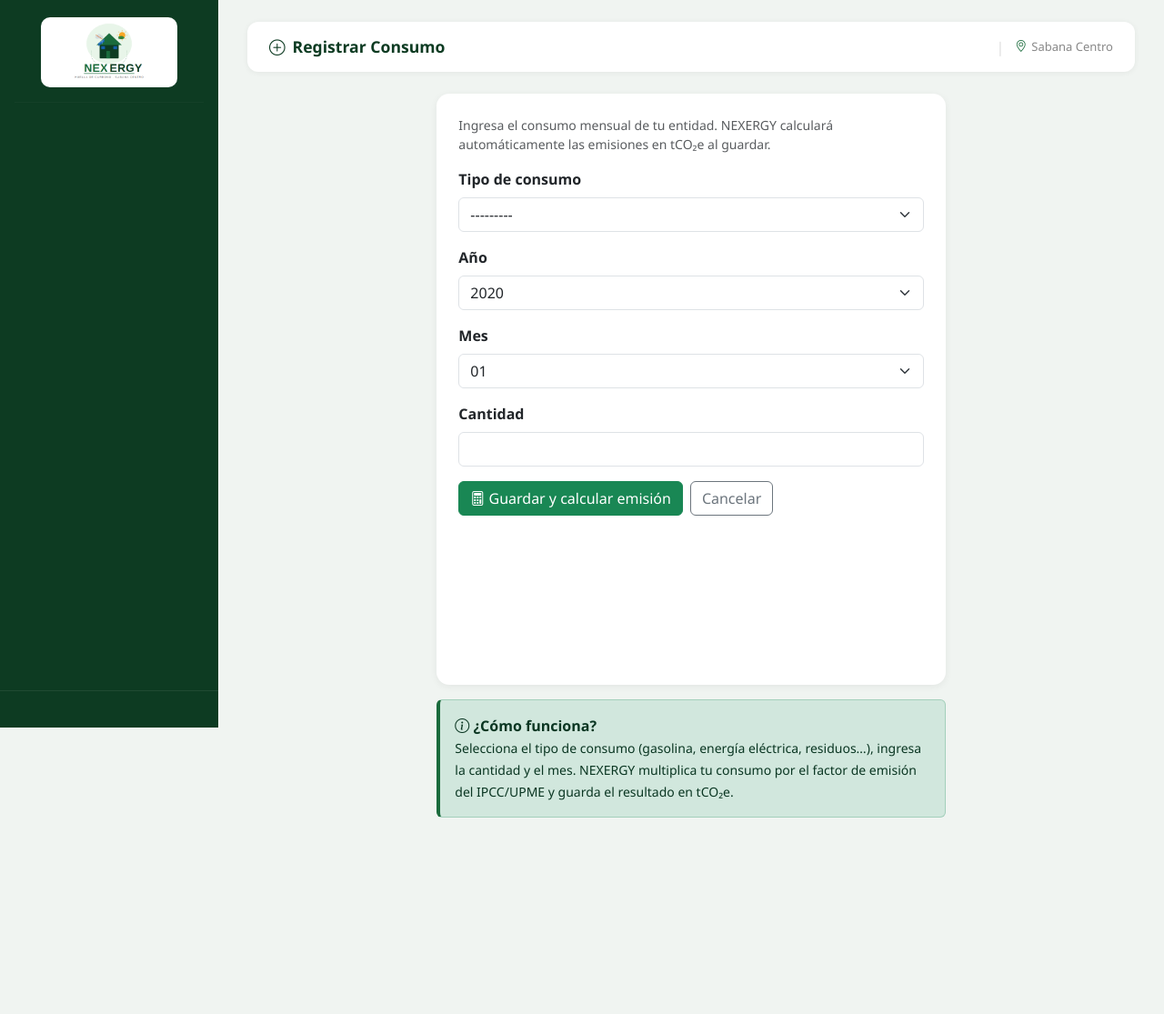
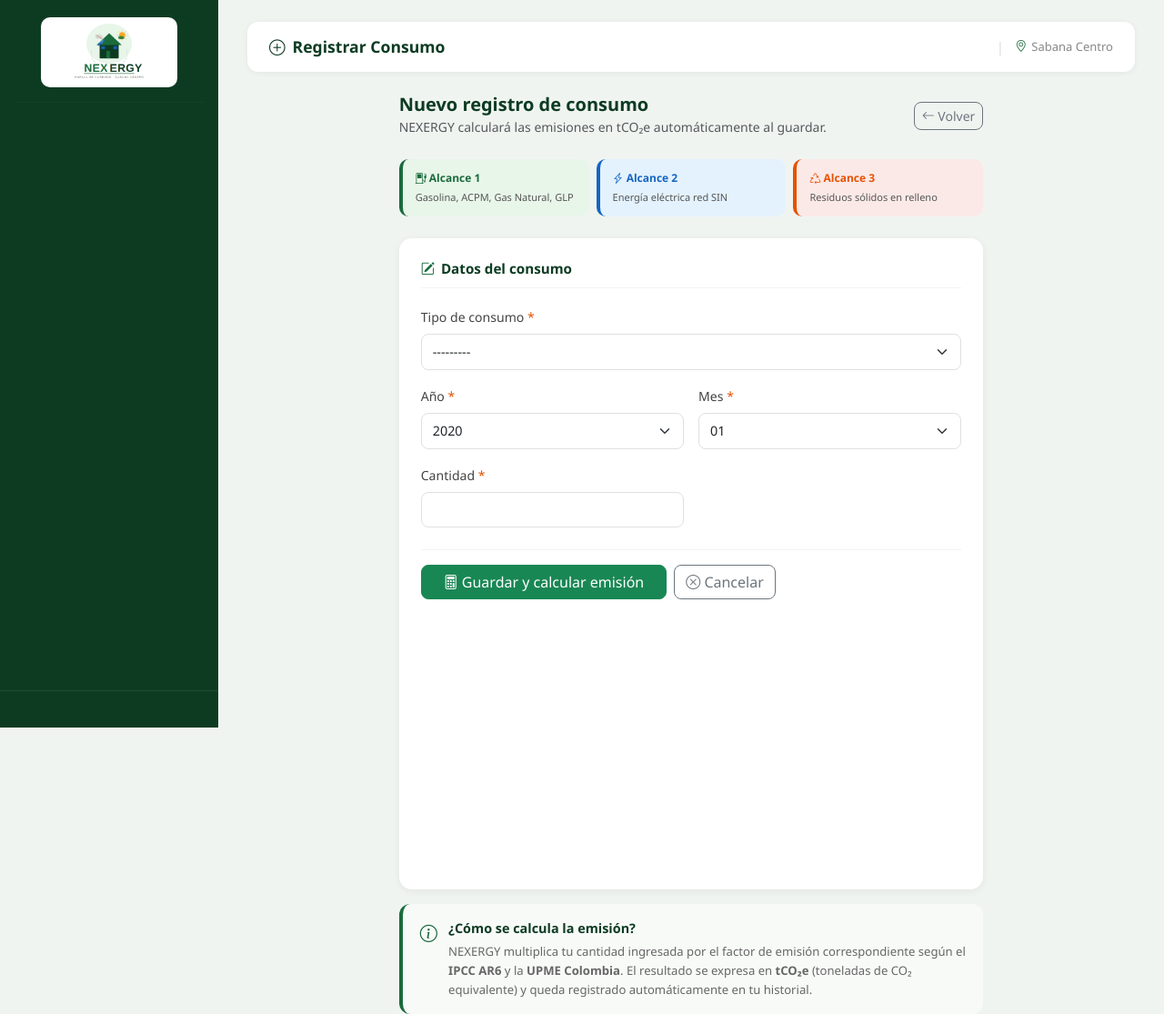
Before and after one commit to EisonAlexanderGonzalezDIaz/nexergy, a Django app: template templates/consumos/nuevo.html in a window 1280 px wide. Shown: the whole page at 91% size. Before the commit the page ends 899 px from the top, so only its background shows below. Run offline with Django 4.2, Linux system fonts and the light colour scheme; the template is opened without the code that fills it: values that come from a table or form of the project are taken from there, others are empty; data comes from the database, SQL or seed files in the repository.

Commit message:
feat: mejorar diseño mis consumos y registrar consumo

```diff
--- a/templates/consumos/nuevo.html
+++ b/templates/consumos/nuevo.html
@@ -1,46 +1,114 @@
 {% extends "base.html" %}
-{% block titulo %}Nuevo Consumo{% endblock %}
+{% block titulo %}Registrar Consumo{% endblock %}
 {% block page_title %}<i class="bi bi-plus-circle"></i> Registrar Consumo{% endblock %}
+
 {% block content %}
 <div class="row justify-content-center">
-  <div class="col-md-7">
+  <div class="col-md-8">
+
+    <!-- Encabezado -->
+    <div class="d-flex align-items-center justify-content-between mb-4">
+      <div>
+        <h5 style="color:#0D3B22; font-weight:600; margin:0;">Nuevo registro de consumo</h5>
+        <span class="text-muted small">NEXERGY calculará las emisiones en tCO₂e automáticamente al guardar.</span>
+      </div>
+      <a href="{% url 'consumos:lista' %}" class="btn btn-sm btn-outline-secondary" style="border-radius:8px;">
+        <i class="bi bi-arrow-left"></i> Volver
+      </a>
+    </div>
+
+    <!-- Tarjetas de alcances -->
+    <div class="row g-2 mb-4">
+      <div class="col-md-4">
+        <div style="background:#E8F5E9; border-radius:10px; padding:12px 14px; border-left:4px solid #1A6B3C;">
+          <div style="font-size:12px; font-weight:600; color:#1A6B3C; margin-bottom:4px;"><i class="bi bi-fuel-pump"></i> Alcance 1</div>
+          <div style="font-size:11px; color:#555;">Gasolina, ACPM, Gas Natural, GLP</div>
+        </div>
+      </div>
+      <div class="col-md-4">
+        <div style="background:#E3F2FD; border-radius:10px; padding:12px 14px; border-left:4px solid #1565C0;">
+          <div style="font-size:12px; font-weight:600; color:#1565C0; margin-bottom:4px;"><i class="bi bi-lightning-charge"></i> Alcance 2</div>
+          <div style="font-size:11px; color:#555;">Energía eléctrica red SIN</div>
+        </div>
+      </div>
+      <div class="col-md-4">
+        <div style="background:#FBE9E7; border-radius:10px; padding:12px 14px; border-left:4px solid #E65100;">
+          <div style="font-size:12px; font-weight:600; color:#E65100; margin-bottom:4px;"><i class="bi bi-recycle"></i> Alcance 3</div>
+          <div style="font-size:11px; color:#555;">Residuos sólidos en relleno</div>
+        </div>
+      </div>
+    </div>
+
+    <!-- Formulario -->
     <div class="chart-card">
-      <p class="text-muted small mb-3">
-        Ingresa el consumo mensual de tu entidad. NEXERGY calculará automáticamente
-        las emisiones en tCO₂e al guardar.
-      </p>
+      <h6 style="color:#0D3B22; font-weight:600; margin-bottom:1.2rem; padding-bottom:.75rem; border-bottom:1px solid #F0F4F1; display:flex; align-items:center; gap:7px;">
+        <i class="bi bi-pencil-square" style="color:#1A6B3C;"></i> Datos del consumo
+      </h6>
+
       <form method="post">
         {% csrf_token %}
+        <div class="row g-3">
           {% for field in form %}
-        <div class="mb-3">
-          <label class="form-label fw-semibold">{{ field.label }}</label>
+          <div class="{% if forloop.counter == 1 %}col-12{% else %}col-md-6{% endif %}">
+            <label class="form-label" style="font-weight:500; font-size:.88rem; color:#444;">
+              {{ field.label }}
+              {% if field.field.required %}<span style="color:#E65100;">*</span>{% endif %}
+            </label>
             {{ field }}
             {% if field.help_text %}
-            <div class="form-text">{{ field.help_text }}</div>
+              <div class="form-text" style="font-size:.78rem;">{{ field.help_text }}</div>
             {% endif %}
             {% if field.errors %}
-            <div class="text-danger small">{{ field.errors }}</div>
+              <div style="font-size:.8rem; color:#E65100; margin-top:3px;">
+                <i class="bi bi-exclamation-circle"></i> {{ field.errors|join:", " }}
+              </div>
             {% endif %}
           </div>
           {% endfor %}
-        <div class="d-flex gap-2">
-          <button type="submit" class="btn btn-success">
+        </div>
+
+        <!-- Botones -->
+        <div class="d-flex gap-2 mt-4 pt-3" style="border-top:1px solid #F0F4F1;">
+          <button type="submit" class="btn btn-success px-4" style="border-radius:8px;">
             <i class="bi bi-calculator"></i> Guardar y calcular emisión
           </button>
-          <a href="{% url 'consumos:lista' %}" class="btn btn-outline-secondary">Cancelar</a>
+          <a href="{% url 'consumos:lista' %}" class="btn btn-outline-secondary" style="border-radius:8px;">
+            <i class="bi bi-x-circle"></i> Cancelar
+          </a>
         </div>
       </form>
     </div>
 
-    <!-- Cuadro informativo -->
-    <div class="alert alert-success mt-3" style="border-left: 4px solid #1A6B3C;">
-      <strong><i class="bi bi-info-circle"></i> ¿Cómo funciona?</strong><br>
-      <small>
-        Selecciona el tipo de consumo (gasolina, energía eléctrica, residuos…),
-        ingresa la cantidad y el mes. NEXERGY multiplica tu consumo por el
-        factor de emisión del IPCC/UPME y guarda el resultado en tCO₂e.
-      </small>
+    <!-- Info IPCC -->
+    <div style="background:#F8FAF8; border-radius:12px; border-left:4px solid #1A6B3C; padding:1rem 1.2rem; margin-top:1rem; display:flex; gap:12px; align-items:flex-start;">
+      <i class="bi bi-info-circle" style="font-size:1.2rem; color:#1A6B3C; flex-shrink:0; margin-top:2px;"></i>
+      <div>
+        <div style="font-weight:600; font-size:.9rem; color:#0D3B22; margin-bottom:4px;">¿Cómo se calcula la emisión?</div>
+        <div style="font-size:.82rem; color:#666; line-height:1.6;">
+          NEXERGY multiplica tu cantidad ingresada por el factor de emisión correspondiente
+          según el <strong>IPCC AR6</strong> y la <strong>UPME Colombia</strong>.
+          El resultado se expresa en <strong>tCO₂e</strong> (toneladas de CO₂ equivalente)
+          y queda registrado automáticamente en tu historial.
         </div>
       </div>
     </div>
+
+  </div>
+</div>
 {% endblock %}
+
+{% block extra_css %}
+<style>
+  .form-control, .form-select {
+    border-radius: 8px;
+    border: 1.5px solid #E0E0E0;
+    font-size: .9rem;
+    padding: .5rem .75rem;
+    transition: border-color .2s;
+  }
+  .form-control:focus, .form-select:focus {
+    border-color: #1A6B3C;
+    box-shadow: 0 0 0 3px rgba(26,107,60,.1);
+  }
+</style>
+{% endblock %}
```
Lines whose indentation alone changed are shown as unchanged.
